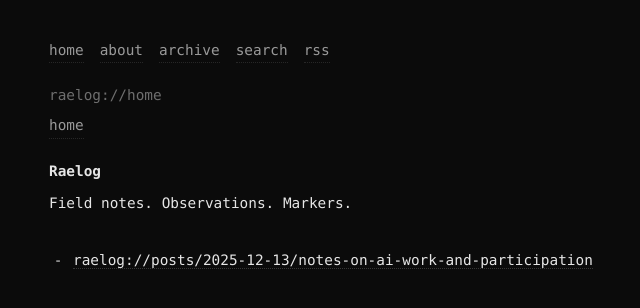
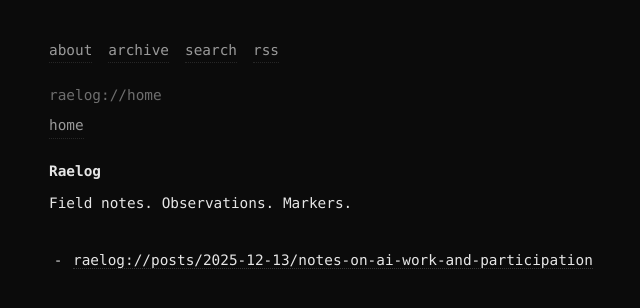
Before and after one commit to raelovejoy/raelog, a Jekyll site: the page built from index.html, in a window 1280 px wide. Shown: the top 308 px of the page, without its empty margins (191-831 px from the left). Built offline with Jekyll 4.4.1, drawn with Linux system fonts in a browser that asks for light colours.

Commit message:
Update default.html

```diff
--- a/_layouts/default.html
+++ b/_layouts/default.html
@@ -5,11 +5,12 @@
   <meta name="viewport" content="width=device-width, initial-scale=1.0" />
 
   <title>{% if page.title %}{{ page.title }} — {% endif %}Raelog</title>
+
   {% if page.description %}
     <meta name="description" content="{{ page.description }}" />
   {% endif %}
 
-  <!-- (optional) discourage indexing until you're ready -->
+  <!-- discourage indexing for now -->
   <meta name="robots" content="noindex,nofollow" />
 
   <link rel="stylesheet" href="{{ '/assets/css/style.css' | relative_url }}" />
@@ -17,14 +18,19 @@
 
 <body>
   <div class="page">
+
     <div class="nav">
+      {% unless page.url == "/" %}
         <a href="{{ '/' | relative_url }}">home</a>
+      {% endunless %}
       <a href="{{ '/about/' | relative_url }}">about</a>
       <a href="{{ '/archive/' | relative_url }}">archive</a>
       <a href="{{ '/search/' | relative_url }}">search</a>
       <a href="{{ '/feed.xml' | relative_url }}">rss</a>
     </div>
+
     {{ content }}
+
   </div>
 </body>
 </html>
```
Lines whose indentation alone changed are shown as unchanged.
